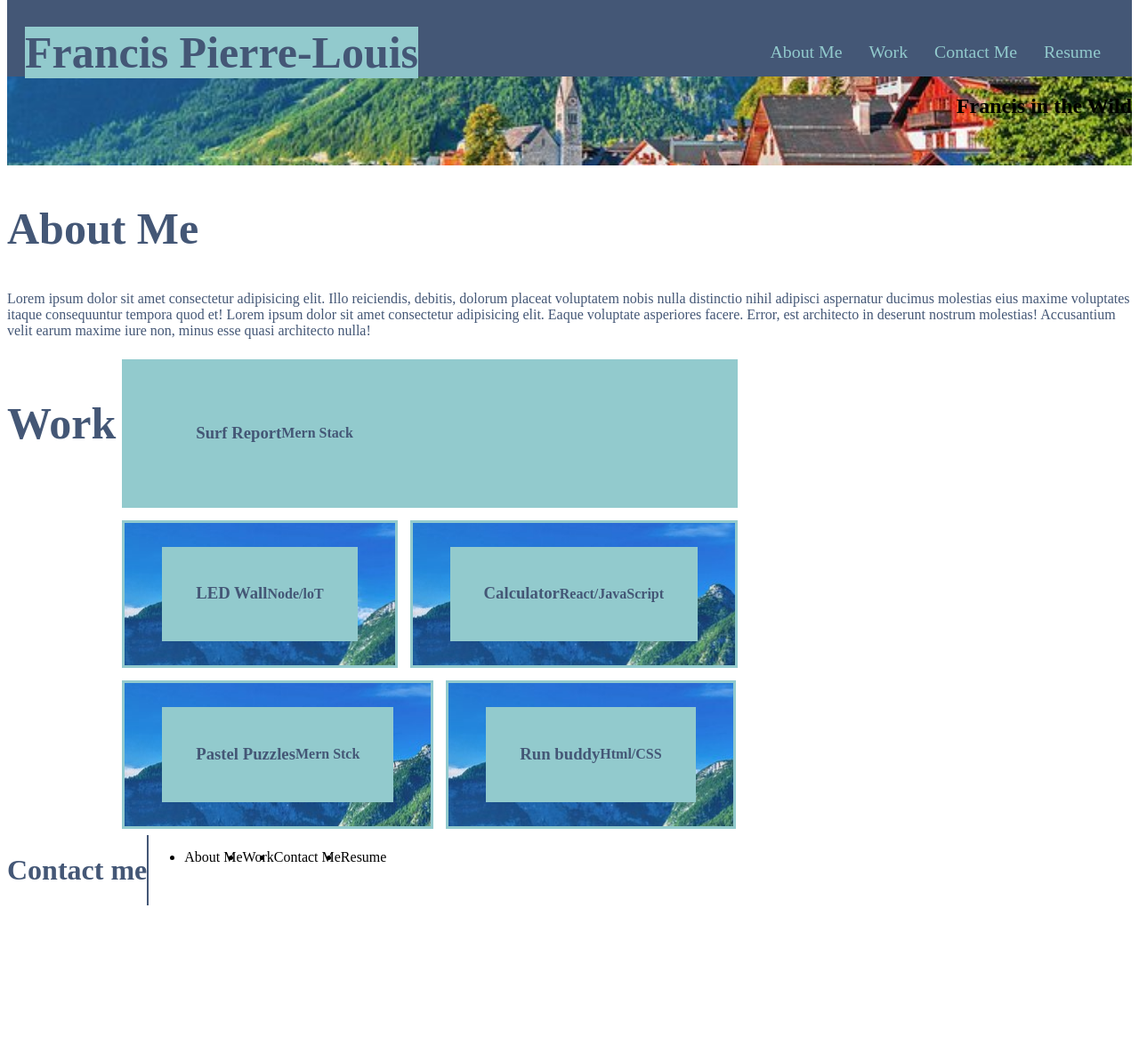
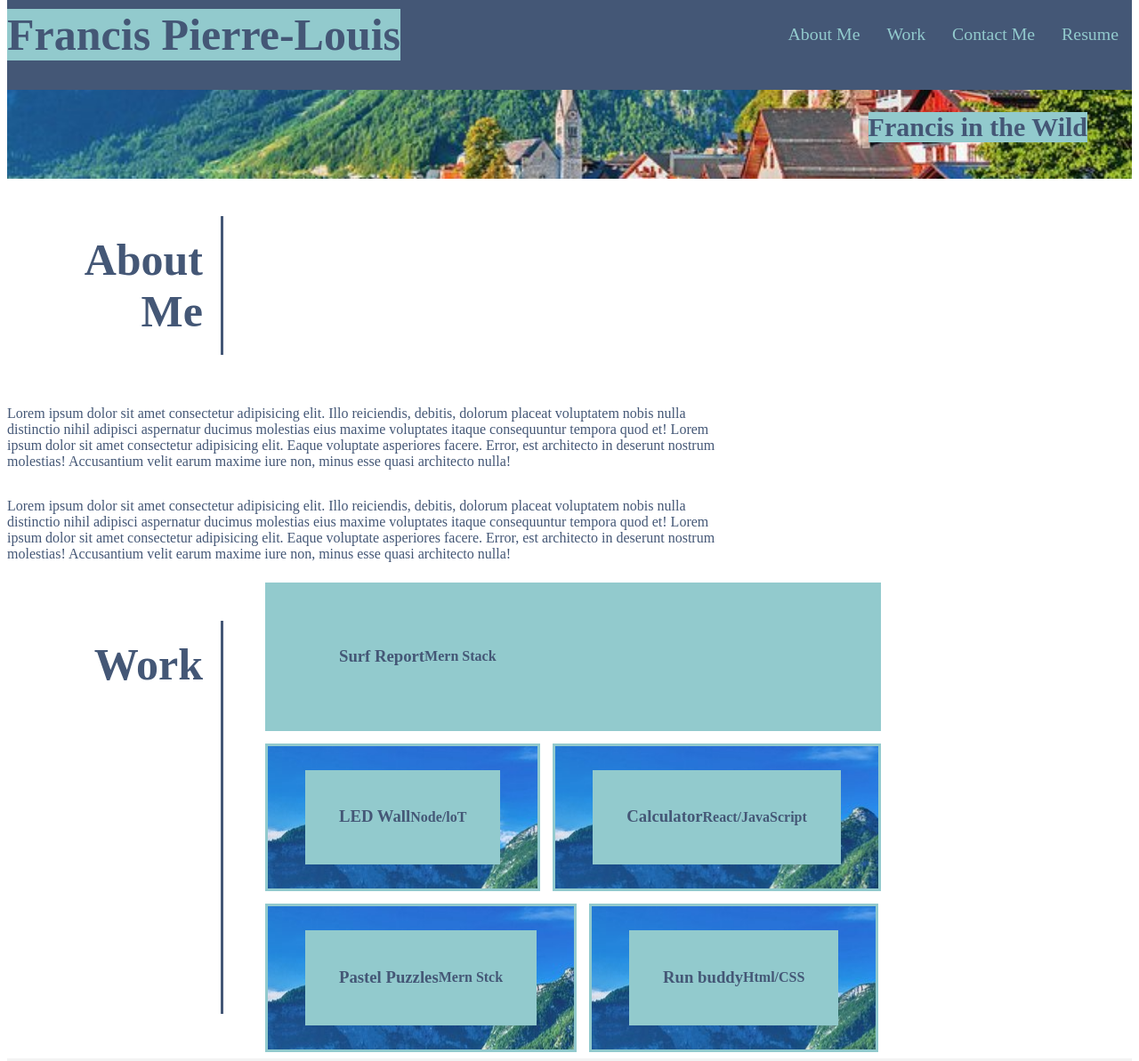
Before and after one commit to fpierreRun/Francis-Portfolio, a plain HTML site: page index.html in a window 1280 px wide. Shown: the part 32-1225 px from the top of the page at 89% size. Before the commit the page ends 1058 px from the top, so only its background shows below. Drawn offline with Linux system fonts and the light colour scheme.

Commit message:
added margin and padding to style

```diff
--- a/assets/css/style.css
+++ b/assets/css/style.css
@@ -2,7 +2,7 @@
 :root {
     --primary-color: #445776;
     --secondary-color: #92cacd;
-    --tertiary-color: #39a6b2;
+    --tertiary-color: #f3f3f3;
 }
 
     /* global for titles*/
@@ -11,24 +11,31 @@
         color: var(--primary-color);
     }
 
+    body p {
+        word-wrap: break-word;
+        width: 50em;
+    }
+
     header {
         display: flex;
         flex-wrap: wrap;
         justify-content: space-between;
-        padding: 20px;
+        align-items: center;
         position: -webkit-sticky;
         position: sticky;
         top: 0;
         z-index: 9999;
         background-color: var(--primary-color);
-        height: 70px;
+        height: auto;
     }
 
 header h1 {
+    display: flex;
 color: var(--primary-color);
 background-color: var(--secondary-color);
-text-align: right;
+text-align: right,center;
 font-size: 50px;
+
 
 
 }
@@ -72,6 +79,16 @@ header nav {
   background-position: 80%;
 
 }
+
+.hero-text {
+    display: flex;
+    color: var(--primary-color);
+    background-color: var(--secondary-color);
+    text-align: right,center;
+    font-size: 30px;
+    margin-right: 50px;
+
+}
   /* end of hero*/
 
   /* start of bio*/
@@ -86,8 +103,13 @@ header nav {
     margin: 7px 7px;
 }
 
-.bio-borer {
-    border-left: 2px solid var(--primary-color);
+.bio-border {
+    border-right: 3px solid var(--primary-color);
+    padding: 20px;
+    word-wrap: break-word;
+    width: 4em;
+    text-align: right;
+
 }
 
 .bio-flex {
@@ -111,6 +133,7 @@ header nav {
 }
 .bio-font h1 {
     font-size: 50px;
+    margin-right: 40px;
 }
 .all-bio {
 
@@ -139,9 +162,36 @@ width: auto;
  #four-bio4 {
     background-image: url('../images/Small town.jpeg');
  }
-footer {
-display: flex;
+
+ footer {
+    display: flex;
+    flex-wrap: wrap;
+    align-items: center;
+    background-color: var(--tertiary-color);
+    height: auto;
+ }
+
+ footer a {
+    text-decoration: none;
+    color: var(--primary-color);
 }
+
 footer nav {
-    border-left: 2px solid var(--primary-color);
-}
+    display: flex;
+    justify-content: space-between;
+    margin: 7px 0;
+  }
+
+  footer nav ul {
+    display: flex;
+      flex-wrap: wrap;
+      justify-content: space-between;
+      align-items: center;
+      list-style: none;
+  }
+
+  footer nav ul li a {
+    padding: 10px 15px;
+    font-weight: lighter;
+    font-size: 1.55vw;
+    margin: 50px;
--- a/index.html
+++ b/index.html
@@ -33,22 +33,27 @@
 
     <!-- hero/jumbotron -->
     <section class="hero">
-        <h2>Francis in the Wild</h2>
+        <h2 class="hero-text">Francis in the Wild</h2>
     </section>
     <!-- end hero/jumbotron -->
 
     <!-- Bio Start -->
-    <section class="bio-font" class="bio-flex">
+    <section class="bio-font" >
         <!-- About me -->
-            <div>
-                <h1>About Me</h1>
-                <p>Lorem ipsum dolor sit amet consectetur adipisicing elit. Illo reiciendis, debitis, dolorum placeat voluptatem nobis nulla distinctio nihil adipisci aspernatur ducimus molestias eius maxime voluptates itaque consequuntur tempora quod et!
+            <div class="bio-flex">
+                <h1 class="bio-border">About Me</h1>
+                <div class="bio-flex">
+                    <p >Lorem ipsum dolor sit amet consectetur adipisicing elit. Illo reiciendis, debitis, dolorum placeat voluptatem nobis nulla distinctio nihil adipisci aspernatur ducimus molestias eius maxime voluptates itaque consequuntur tempora quod et!
                     Lorem ipsum dolor sit amet consectetur adipisicing elit. Eaque voluptate asperiores facere. Error, est architecto in deserunt nostrum molestias! Accusantium velit earum maxime iure non, minus esse quasi architecto nulla!
-                </p>
+                    </p>
+                    <p >Lorem ipsum dolor sit amet consectetur adipisicing elit. Illo reiciendis, debitis, dolorum placeat voluptatem nobis nulla distinctio nihil adipisci aspernatur ducimus molestias eius maxime voluptates itaque consequuntur tempora quod et!
+                        Lorem ipsum dolor sit amet consectetur adipisicing elit. Eaque voluptate asperiores facere. Error, est architecto in deserunt nostrum molestias! Accusantium velit earum maxime iure non, minus esse quasi architecto nulla!
+                        </p>
+                </div>
             </div>
 
             <article class="box-back bio-flex">
-                    <h1>Work</h1>
+                    <h1 class="bio-border">Work</h1>
 
 
                     <!--4 squares in bio-->
@@ -95,8 +100,8 @@
                 </article>
     </section>
 
-    <footer class="bio-flex">
-        <h1>Contact me</h1>
+    <footer class="bio-flex bio-font">
+        <h1 class="bio-border">Contact me</h1>
         <nav>
             <ul>
                 <li>
```
